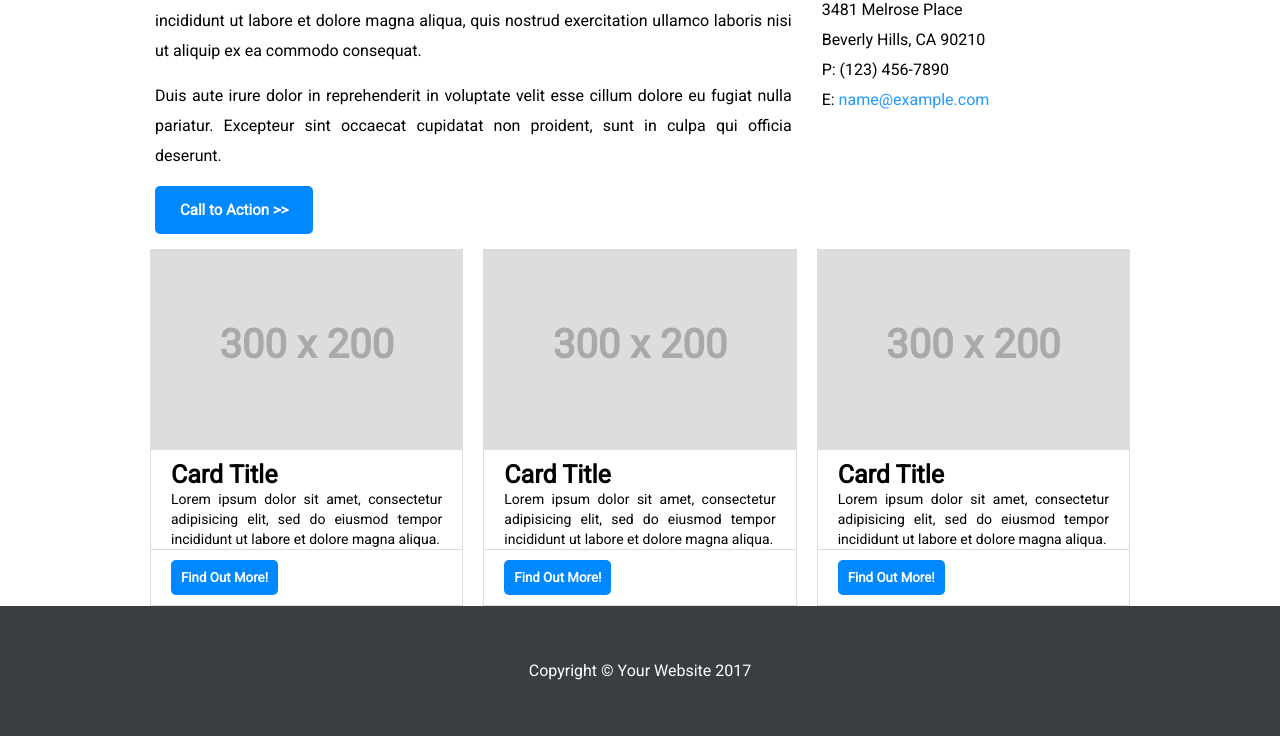
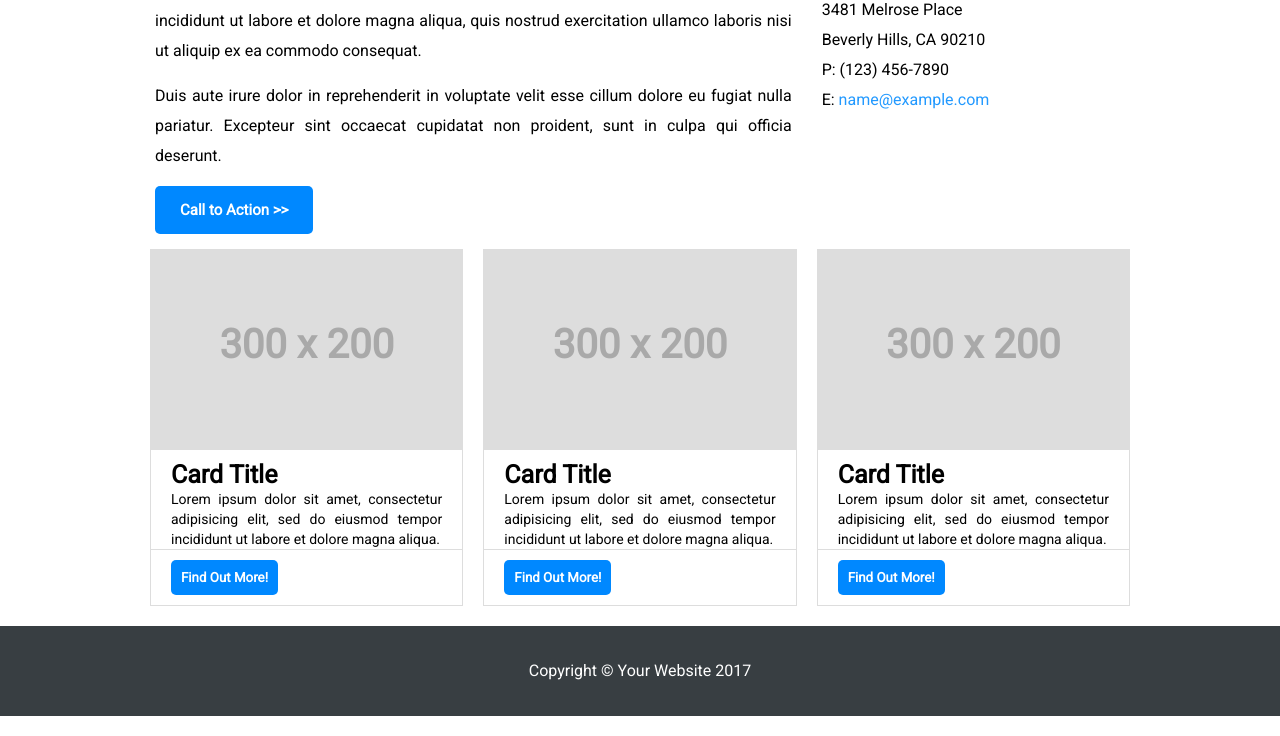
Before and after one commit to JessicaMP/Mi-pagina, a plain HTML site: page index.html in a window 1280 px wide. Shown: the part 501-1237 px from the top of the page. Drawn offline with Linux system fonts and the light colour scheme.

Commit message:
Correcciones de visualizacion

```diff
--- a/css/main.css
+++ b/css/main.css
@@ -247,7 +247,7 @@ p {
 .card {
   border: 1px solid #ddd;
   padding: 0;
-  margin: 20px 10px;
+  margin: 20px 0;
 }
 
 .image {
@@ -421,8 +421,12 @@ button {
     font-size: 25px;
   }
 
-  .footer {
+  footer {
+    margin-top: 20px;
+  }
+
+  .footer p {
     text-align: center;
-    padding: 25px 0;
+    padding: 15px 0;
   }
 }
```
